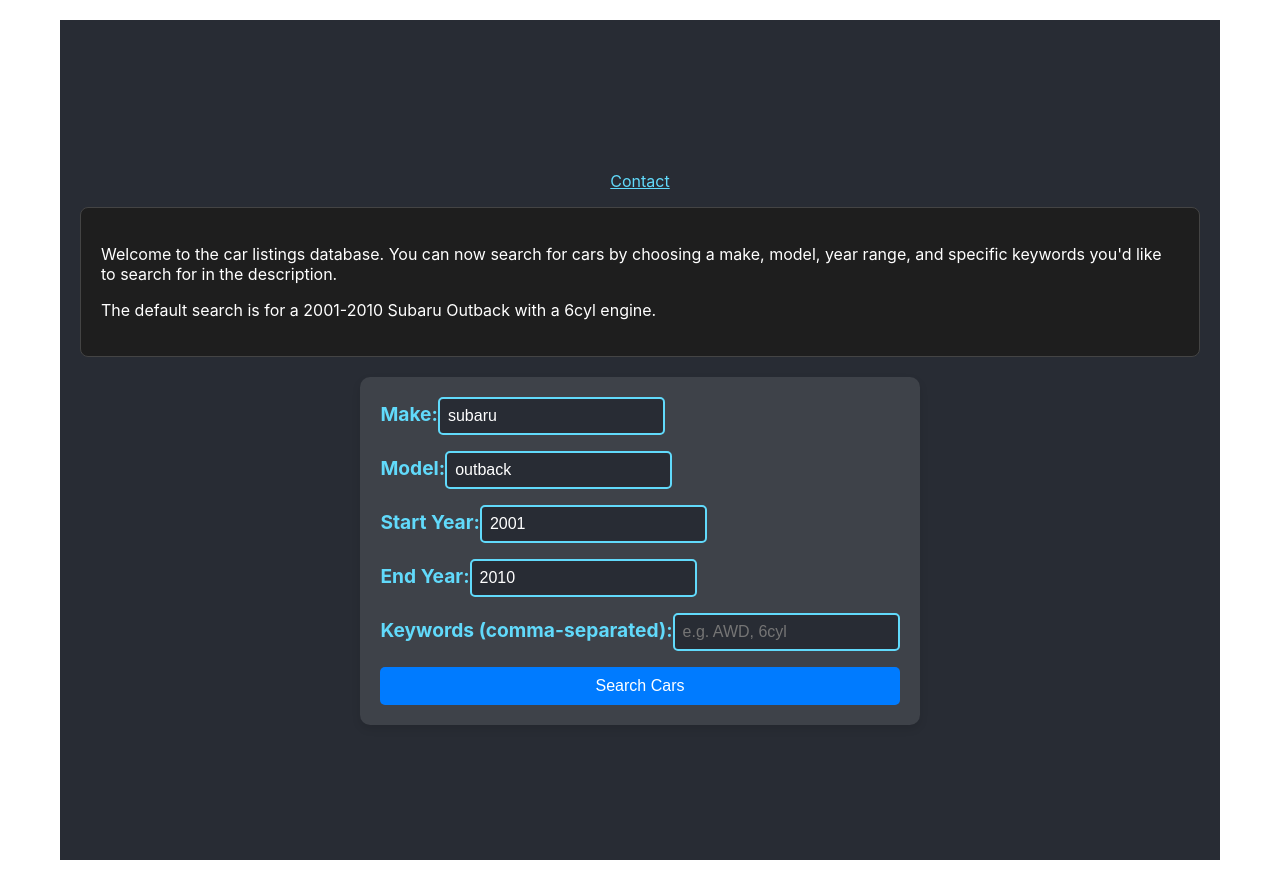
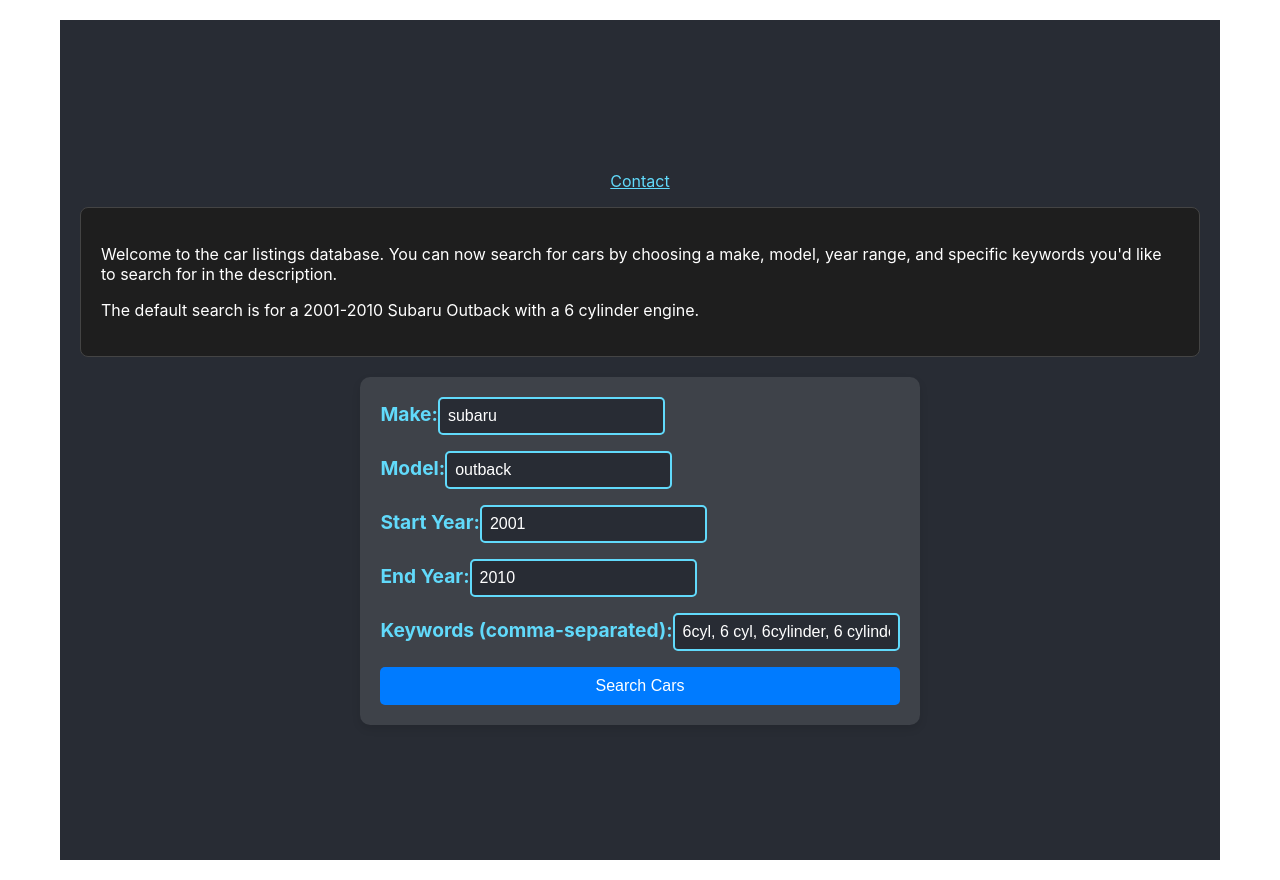
Before and after one commit to mckinlde/wheelswatcher, a React (Create React App) app in the folder wheelswatcher/: page / in a window 1280 px wide. Built offline with nearby package versions, Linux system fonts and the light colour scheme.

Commit message:
update bodyTerms default and placeholder

```diff
--- a/wheelswatcher/src/App.js
+++ b/wheelswatcher/src/App.js
@@ -10,7 +10,7 @@ function App() {
   const [model, setModel] = useState('outback');
   const [startYear, setStartYear] = useState(2001);
   const [endYear, setEndYear] = useState(2010);
-  const [bodyTerms, setBodyTerms] = useState('');
+  const [bodyTerms, setBodyTerms] = useState('6cyl, 6 cyl, 6cylinder, 6 cylinder');
   const [results, setResults] = useState([]); // To store the query results of sold cars
   const [unsoldCars, setUnsoldCars] = useState([]);  // To store the unsold Subaru cars
 
@@ -129,7 +129,7 @@ function App() {
           </p>
           <div className="intro-box">
             <p>Welcome to the car listings database. You can now search for cars by choosing a make, model, year range, and specific keywords you'd like to search for in the description.</p>
-            <p>The default search is for a 2001-2010 Subaru Outback with a 6cyl engine.</p>
+            <p>The default search is for a 2001-2010 Subaru Outback with a 6 cylinder engine.</p>
           </div>
 
           {/* Form to customize the query */}
@@ -181,7 +181,7 @@ function App() {
                 value={bodyTerms}
                 onChange={(e) => setBodyTerms(e.target.value)}
                 className="form-input"
-                placeholder="e.g. AWD, 6cyl"
+                placeholder={bodyTerms}
               />
             </label>
 
```
